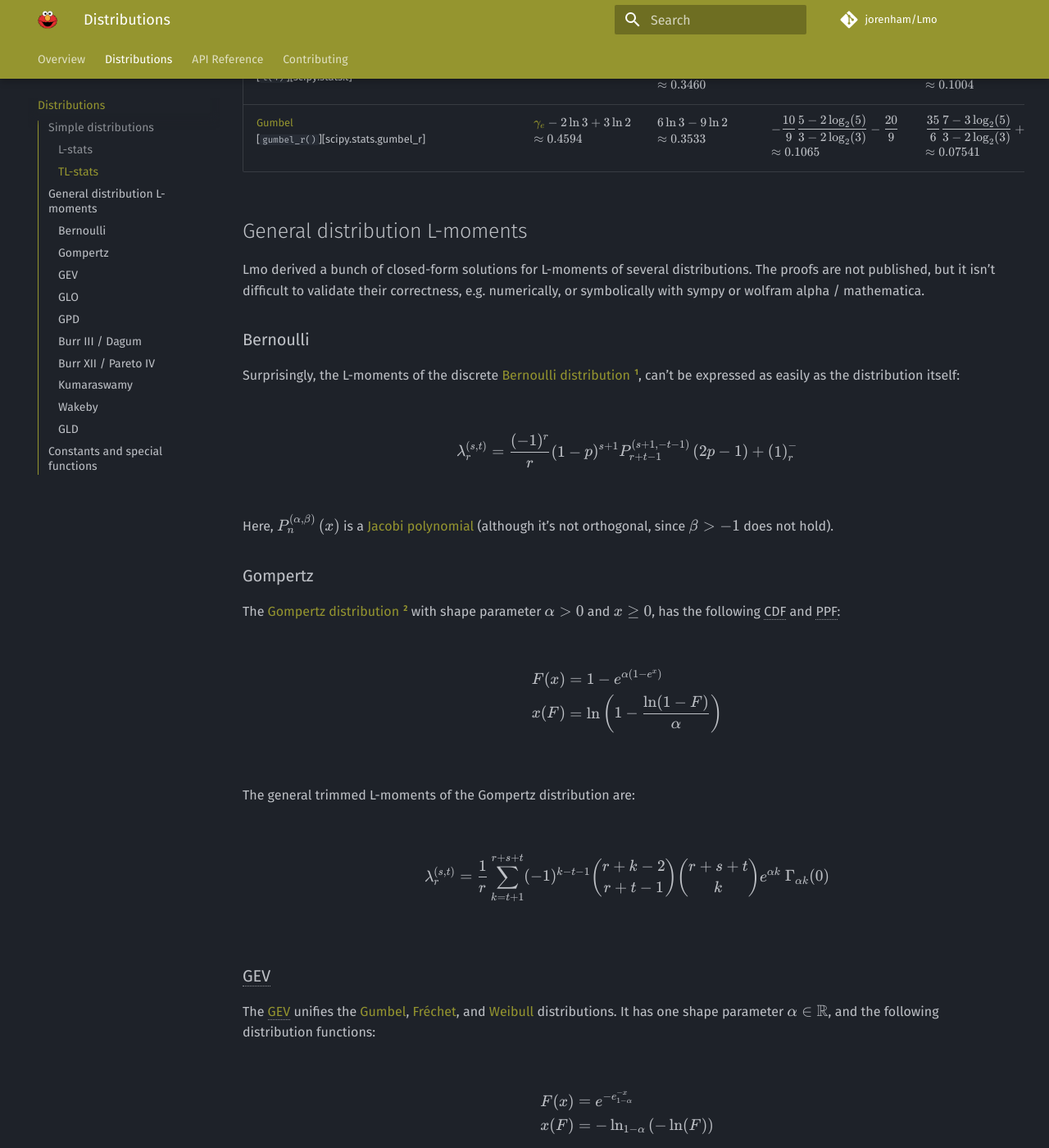
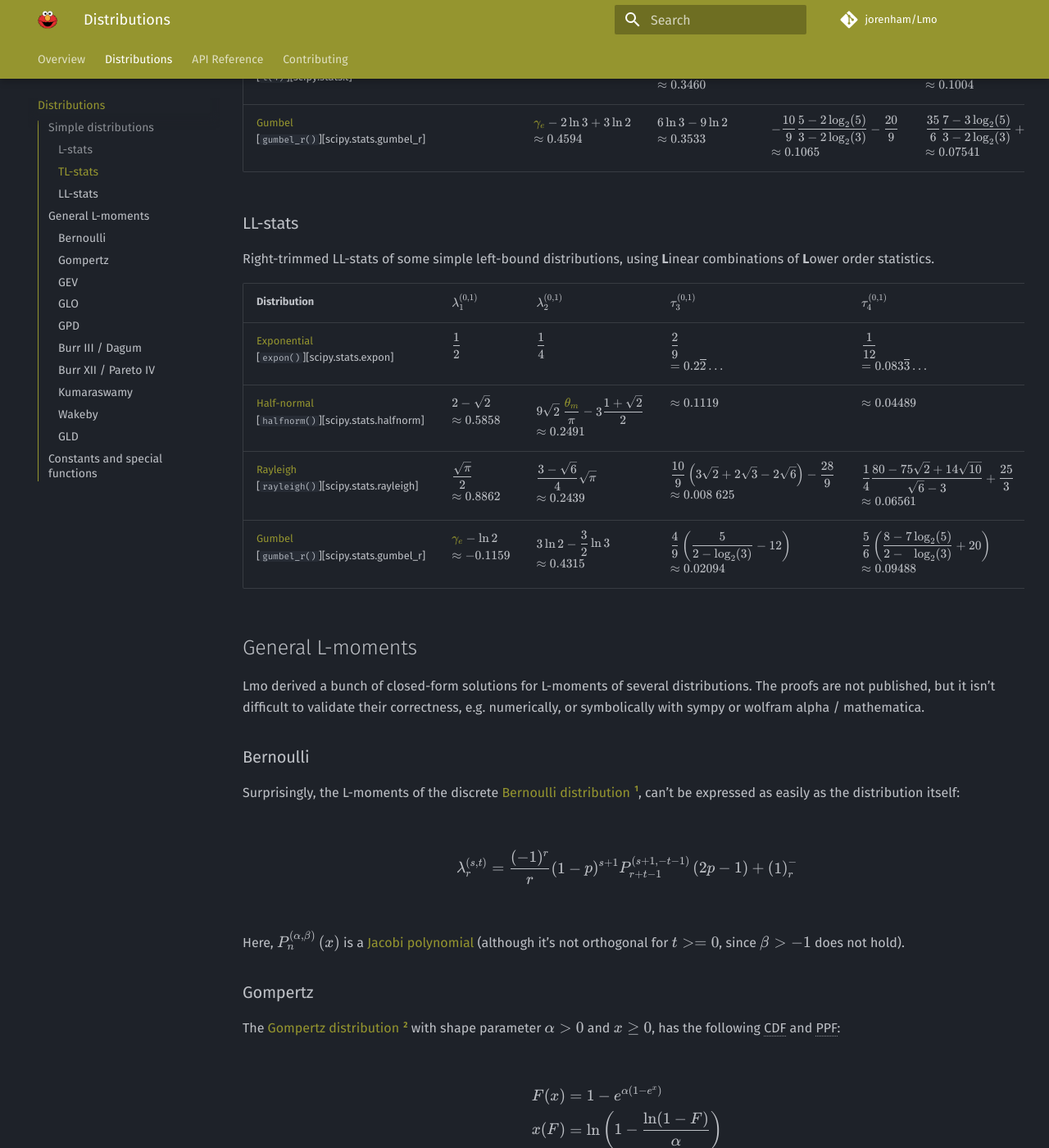
Before and after one commit to jorenham/Lmo, an MkDocs documentation site: the page built from docs/distributions.md, in a window 1280 px wide and 1400 px high, scrolled down 2548 px. Shown: the whole window at 82% size. Built offline with MkDocs 1.6.1 and Material for MkDocs 9.7.7, drawn with Linux system fonts in a browser that asks for light colours; comment, search, counter and statistics services are not loaded; some of the changed text lies outside the part shown.

Commit message:
table of some LL-stats

```diff
--- a/docs/distributions.md
+++ b/docs/distributions.md
@@ -228,9 +228,7 @@
 
 ### TL-stats
 
-Symmetrically trimmed
-[L-stats][lmo.contrib.scipy_stats.l_rv_generic.l_stats] of symmetric
-distributions.
+Symmetrically trimmed TL-stats of some symmetric distributions.
 
 <table markdown="span">
     <tr>
@@ -410,7 +408,125 @@
     </tr>
 </table>
 
-## General distribution L-moments
+### LL-stats
+
+Right-trimmed LL-stats of some simple left-bound distributions, using
+**L**inear combinations of **L**ower order statistics.
+
+<table markdown="span">
+    <tr>
+        <th>Distribution</th>
+        <th>\( \tlmoment{0, 1}{1} \)</th>
+        <th>\( \tlmoment{0, 1}{2} \)</th>
+        <th>\( \tlratio{0, 1}{3} \)</th>
+        <th>\( \tlratio{0, 1}{4} \)</th>
+    </tr>
+    <tr>
+        <td>
+            [Exponential](https://w.wiki/3jXu)<br>
+            [`expon()`][scipy.stats.expon]
+        </td>
+        <td>\( \displaystyle \frac 1 2 \)</td>
+        <td>\( \displaystyle \frac 1 4 \)</td>
+        <td>\( \displaystyle \frac 2 9 \\ = 0.2\overline{2} \dots  \)</td>
+        <td>\( \displaystyle \frac{1}{12} \\ = 0.083\overline{3} \dots  \)</td>
+    </tr>
+    <tr>
+        <td>
+            [Half-normal](https://w.wiki/8gG$)<br>
+            [`halfnorm()`][scipy.stats.halfnorm]
+        </td>
+        <td>\( 2 - \sqrt 2 \\ \approx 0.5858 \)</td>
+        <td>
+            \(
+                \displaystyle
+                9 \sqrt 2 \ \frac{\href{#const-theta_m}{\theta_m}}{\pi}
+                - 3 \frac{1 + \sqrt 2}{2} \\
+                \approx 0.2491
+            \)
+        </td>
+        <td>\( \approx 0.1119 \)</td>
+        <td>\( \approx 0.04489 \)</td>
+    </tr>
+    <tr>
+        <td>
+            [Rayleigh](https://w.wiki/8gH3)<br>
+            [`rayleigh()`][scipy.stats.rayleigh]
+        </td>
+        <td>\( \displaystyle \frac{\sqrt \pi}{2} \\ \approx 0.8862 \)</td>
+        <td>
+            \(
+                \displaystyle
+                \frac{3 - \sqrt 6}{4} \sqrt \pi \\
+                \approx 0.2439
+            \)
+        </td>
+        <td>
+            \(
+                \displaystyle
+                \frac{10}{9} \left(
+                    3 \sqrt 2 + 2 \sqrt 3 - 2 \sqrt 6
+                \right) - \frac{28}{9}  \\
+                \approx 0.008\ 625
+            \)
+        </td>
+        <td>
+            \(
+                \displaystyle
+                \frac{1}{4} \frac
+                    {80 - 75 \sqrt 2 + 14 \sqrt{10}}
+                    {\sqrt 6 - 3}
+                + \frac{25}{3} \\
+                \approx 0.06561
+            \)
+        </td>
+    </tr>
+    <tr>
+        <td>
+            [Gumbel](https://w.wiki/8gHD)<br>
+            [`gumbel_r()`][scipy.stats.gumbel_r]
+        </td>
+        <td>
+            \(
+                \displaystyle
+                \href{#const-euler}{\gamma_e} - \ln 2 \\
+                \approx -0.1159
+            \)
+        </td>
+        <td>
+            \(
+                \displaystyle
+                3 \ln 2 - \frac{3}{2} \ln 3 \\
+                \approx 0.4315
+            \)
+        </td>
+        <td>
+            \(
+                \displaystyle
+                \frac{4}{9} \left(
+                    \frac{5}{2 - \log_2(3)} - 12
+                \right) \\
+                \approx 0.02094
+            \)
+        </td>
+        <td>
+            \(
+                \displaystyle
+                \frac{5}{6} \left(
+                    \frac{8 - 7 \log_2(5)}{2 - \hphantom{1}\log_2(3)} + 20
+                \right) \\
+                \approx 0.09488
+            \)
+        </td>
+    </tr>
+</table>
+
+<!-- TODO: Half-logistic -->
+<!-- TODO: Log-normal -->
+<!-- TODO: Chi2 (specific df)?  -->
+<!-- TODO: F (specific df)?  -->
+
+## General L-moments
 
 Lmo derived a bunch of closed-form solutions for L-moments of several
 distributions. The proofs are not published, but it isn't difficult
@@ -432,8 +548,8 @@
 \]
 
 Here, \( \jacobi{n}{\alpha}{\beta}{x} \) is a
-[Jacobi polynomial](#def-jacobi) (although it's not orthogonal, since
-\( \beta > -1 \) does not hold).
+[Jacobi polynomial](#def-jacobi) (although it's not orthogonal for
+\( t >= 0 \), since \( \beta > -1 \) does not hold).
 
 [^BERN]:
     [J.V. Uspensky (1937)](https://www.worldcat.org/oclc/996937) --
```
